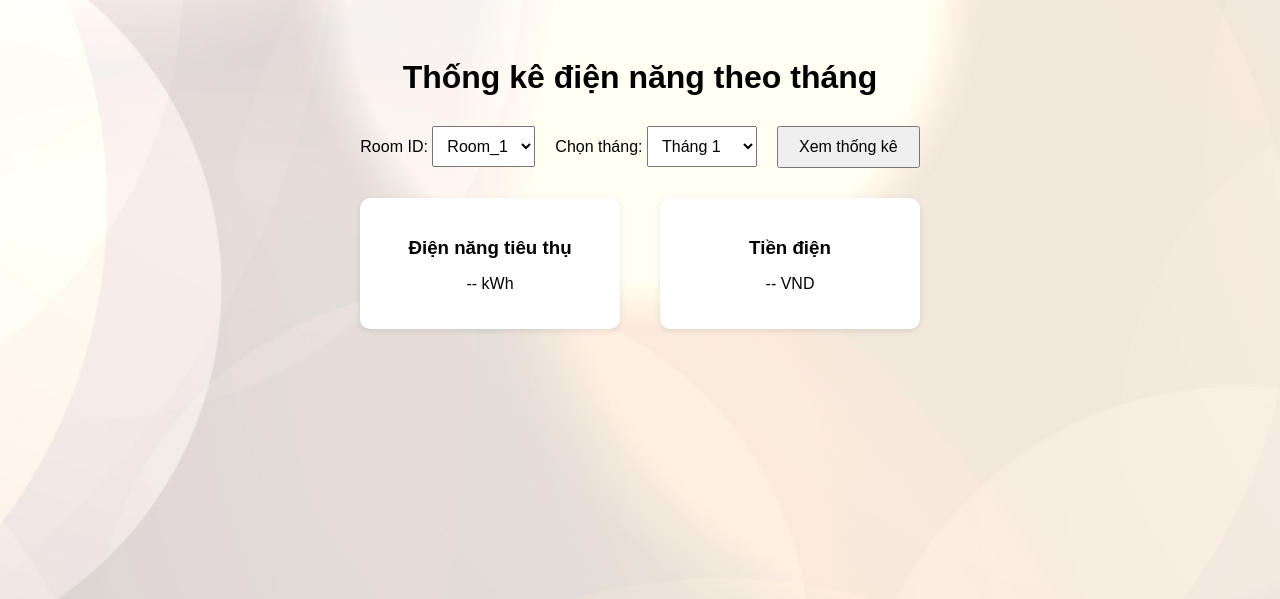
After one commit to HuyTran485/Monitor_Energy, a Flask app: page /1/1/1/statistics_energy in a window 1280 px wide. The commit adds this page. Shown: the top 599 px of the page. Run offline with Flask 3, Linux system fonts and the light colour scheme.

Commit message:
New changes - 22/7

```diff
--- a/app.py
+++ b/app.py
@@ -132,6 +132,9 @@ def delete_secondary_access(authority,account, random_pin):
 @app.route('/<authority>/<account>/<random_pin>/reset_pass_2nd', methods=['POST', 'GET'])
 def reset_pass_2nd(authority,account, random_pin):
     return render_template("reset_pass_2nd.html")
+@app.route('/<authority>/<account>/<random_pin>/statistics_energy', methods=['POST', 'GET'])
+def statistics_energy(authority,account, random_pin):
+    return render_template("statisticsEnergy.html")
 #-----------------------Fetch Data-----------------------
 @app.route('/fetchData', methods=['GET'])
 def fetch_data():
@@ -172,6 +175,27 @@ def reset_password():
 
     ref.update({'Password': '000000'})
     return jsonify({'status': 'success'})
+@app.route('/fetch_month_data', methods=['POST'])
+def fetch_month_data():
+    data = request.get_json()
+    room_id = data.get("room_id")
+    year = data.get("year")
+    month = data.get("month")
+
+    path = f'Data/{room_id}/{year}/{int(month)}/TotalEnergy'
+    ref = db.reference(path)
+    energy_str = ref.get()
+
+    if energy_str is None:
+        return {"error": f"Không có dữ liệu cho {room_id} tháng {month}/{year}"}
+
+    energy = float(energy_str)
+    cost = int(energy * 3500)
+
+    return {
+        "total_energy": energy,
+        "total_cost": cost
+    }
 
 #-------------------------------------TEST----------------------------------------------
 @app.route("/get_data", methods=["POST"])
--- a/templates/admin_page.html
+++ b/templates/admin_page.html
@@ -128,6 +128,7 @@
       <div class="actions">
         <button class="button button2" onclick="setPer()">SET PERMISSION</button>
         <button class="button button2" onclick="removePer()">REMOVE PERMISSION</button>
+        <button class="button button2" onclick="statisticsEnergy()">USER STATISTICS ENERGY</button>
         <button class="button button2" onclick="logout()">LOG OUT</button>
       </div>
       <div class="tree-container">
@@ -142,6 +143,9 @@
 }
     function removePer() {
     window.location.href = "{{ url_for('delete_pri_access',authority=session['authority'], account=session['account'], random_pin=session['random_pin']) }}";
+    }
+    function statisticsEnergy() {
+    window.location.href = "{{ url_for('statistics_energy',authority=session['authority'], account=session['account'], random_pin=session['random_pin']) }}";
     }
 function logout() {
   window.location.href = "/logout";
--- a/templates/grand_admin_page.html
+++ b/templates/grand_admin_page.html
@@ -136,6 +136,7 @@
         <button class="button button2" onclick="setPer()">SET PERMISSION</button>
         <button class="button button2" onclick="removePer()">REMOVE PERMISSION</button>
         <button class="button button2" onclick="resetPass()">RESET PASSWORD</button>
+        <button class="button button2" onclick="statisticsEnergy()">USER STATISTICS ENERGY</button>
         <button class="button button2" onclick="logout()">LOG OUT</button>
       </div>
       <div class="tree-container">
@@ -153,6 +154,9 @@
     }
     function resetPass() {
     window.location.href = "{{ url_for('reset_pass_2nd',authority=session['authority'], account=session['account'], random_pin=session['random_pin']) }}";
+    }
+    function statisticsEnergy() {
+    window.location.href = "{{ url_for('statistics_energy',authority=session['authority'], account=session['account'], random_pin=session['random_pin']) }}";
     }
   function logout() {
   window.location.href = "/logout";
--- /dev/null
+++ b/templates/statisticsEnergy.html
@@ -0,0 +1,91 @@
+<!DOCTYPE html>
+<html lang="vi">
+<head>
+  <meta charset="UTF-8">
+  <title>Điện năng theo tháng</title>
+  <script src="https://cdn.jsdelivr.net/npm/chart.js"></script>
+  <style>
+    body { font-family: Arial; padding: 30px; text-align: center; background: #f8f8f8; background: url('/static/Image/24049.jpg') no-repeat center center fixed;}
+    h1 { margin-bottom: 30px; }
+    .form-container { display: flex; justify-content: center; gap: 20px; margin-bottom: 30px; flex-wrap: wrap; }
+    .form-container select { padding: 10px; font-size: 16px; }
+    .form-container button { padding: 10px 20px; font-size: 16px; cursor: pointer; }
+    .stats { display: flex; justify-content: center; gap: 40px; margin-top: 30px; flex-wrap: wrap; }
+    .stat-box { background: #fff; border-radius: 10px; box-shadow: 0 2px 6px rgba(0,0,0,0.1); padding: 20px; width: 220px; }
+    .stat-box h3 { margin-bottom: 10px; }
+  </style>
+</head>
+<body>
+  <h1>Thống kê điện năng theo tháng</h1>
+
+  <div class="form-container">
+    <label>Room ID:
+      <select id="roomId">
+        <option value="Room_1">Room_1</option>
+        <option value="Room_2">Room_2</option>
+        <option value="Room_3">Room_3</option>
+      </select>
+    </label>
+
+    <label>Chọn tháng:
+      <select id="monthPicker">
+        <option value="1">Tháng 1</option>
+        <option value="2">Tháng 2</option>
+        <option value="3">Tháng 3</option>
+        <option value="4">Tháng 4</option>
+        <option value="5">Tháng 5</option>
+        <option value="6">Tháng 6</option>
+        <option value="7">Tháng 7</option>
+        <option value="8">Tháng 8</option>
+        <option value="9">Tháng 9</option>
+        <option value="10">Tháng 10</option>
+        <option value="11">Tháng 11</option>
+        <option value="12">Tháng 12</option>
+      </select>
+    </label>
+
+    <button onclick="fetchMonthlyData()">Xem thống kê</button>
+  </div>
+
+  <div class="stats">
+    <div class="stat-box">
+      <h3>Điện năng tiêu thụ</h3>
+      <p id="monthlyTotalEnergy">-- kWh</p>
+    </div>
+    <div class="stat-box">
+      <h3>Tiền điện</h3>
+      <p id="monthlyTotalCost">-- VND</p>
+    </div>
+  </div>
+
+  <script>
+    function fetchMonthlyData() {
+      const roomId = document.getElementById("roomId").value;
+      const month = document.getElementById("monthPicker").value;
+
+      const currentYear = new Date().getFullYear();
+
+      fetch("/fetch_month_data", {
+        method: "POST",
+        headers: { 'Content-Type': 'application/json' },
+        body: JSON.stringify({ room_id: roomId, year: currentYear, month: month })
+      })
+      .then(res => res.json())
+      .then(data => {
+        if (data.error) {
+          alert(data.error);
+          return;
+        }
+
+        document.getElementById("monthlyTotalEnergy").innerText = data.total_energy + " kWh";
+        document.getElementById("monthlyTotalCost").innerText = data.total_cost + " VND";
+      })
+      .catch(err => {
+        alert("Lỗi khi lấy dữ liệu điện năng.");
+        console.error(err);
+      });
+    }
+  </script>
+
+</body>
+</html>
```
